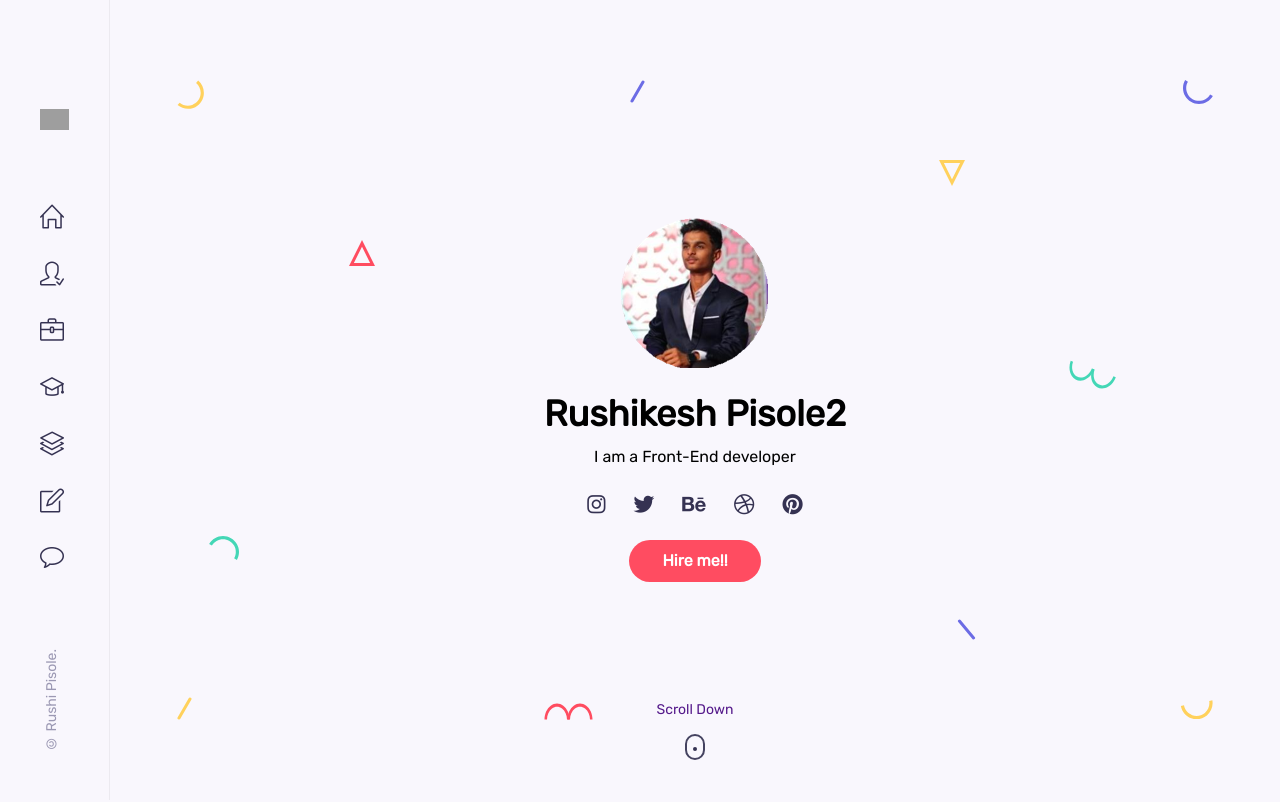
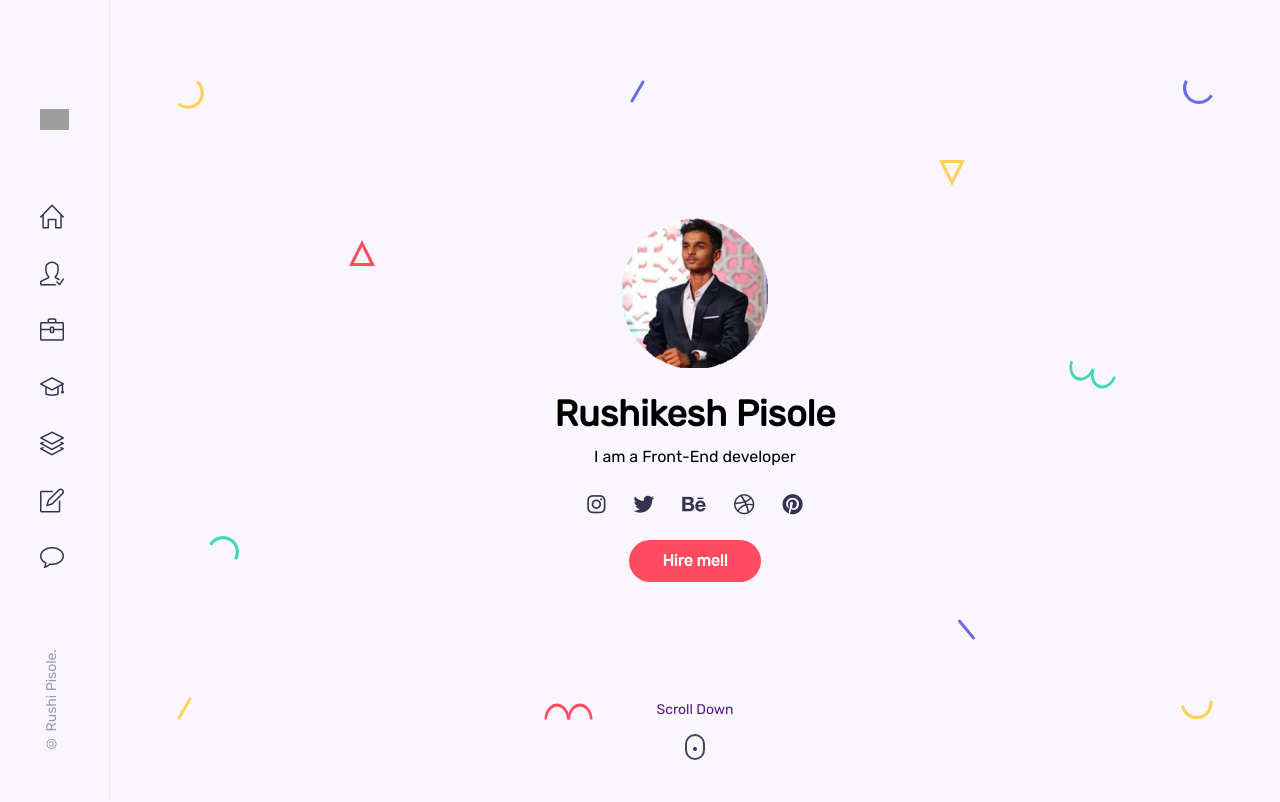
Before and after one commit to rushipisole/Portfolio, a React (Vite) app: page / in a window 1280 px wide. Shown: the top 802 px of the page. Built offline with nearby package versions, Linux system fonts and the light colour scheme; grey boxes are pictures that could not be loaded.

Commit message:
Final Touchup

```diff
--- a/src/components/home/Home.jsx
+++ b/src/components/home/Home.jsx
@@ -12,7 +12,7 @@ const Home = () => {
     <section className="home container" id="home">
       <div className="intro">
         <img src="./public/image/Picture1.png" alt="" />
-        <h1 className="home__name">Rushikesh Pisole2</h1>
+        <h1 className="home__name">Rushikesh Pisole</h1>
         <span className="home__education">I am a Front-End developer  </span>
 
 
```
